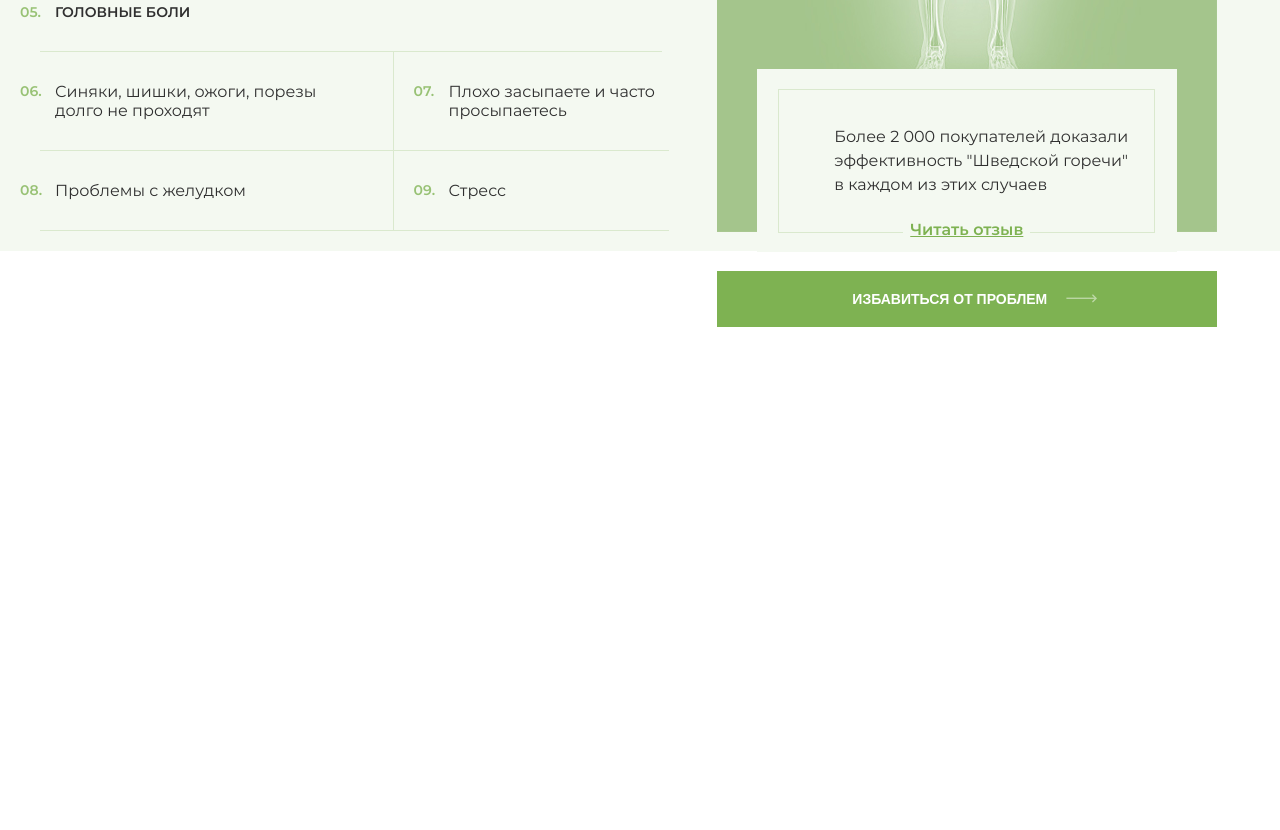
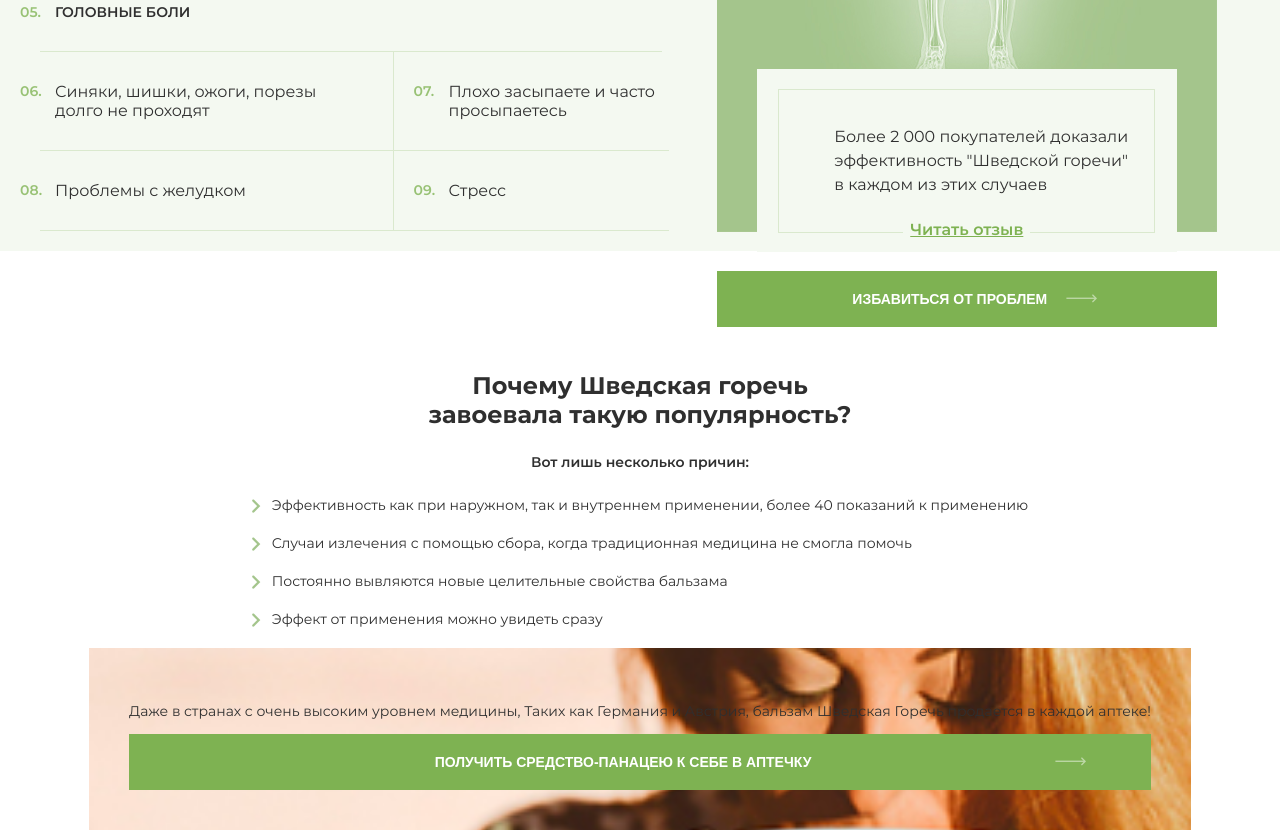
Before and after one commit to Etalona/swedish, a website: page source/index.html in a window 1280 px wide. Shown: the part 1661-2491 px from the top of the page. Before the commit the page ends 1988 px from the top, so only its background shows below. Drawn offline with nearby package versions, Linux system fonts and the light colour scheme; files that its build step writes are made by us from their sources.

Commit message:
В процессе работы над популярностью горечи

```diff
--- a/source/index.html
+++ b/source/index.html
@@ -134,6 +134,40 @@
       </div>
     </div>
   </section>
+  <section>
+    <div class="pop pop-grid main-container__content">
+      <div class="pop-grid__headline">
+        <h3 class="pop__headline">Почему Шведская горечь завоевала такую популярность?</h3>
+        <span class="pop__headline-list">Вот лишь несколько причин:</span>
+      </div>
+      <div class="pop-grid__list">
+        <ul class="pop__list">
+          <li>
+            Эффективность как при наружном, так и внутреннем
+            применении, более 40 показаний к применению
+          </li>
+          <li>
+            Случаи излечения с помощью сбора, когда
+            традиционная медицина не смогла помочь
+          </li>
+          <li>
+            Постоянно вывляются новые целительные свойства
+            бальзама</li>
+          <li>
+            Эффект от применения можно увидеть сразу
+          </li>
+        </ul>
+      </div>
+      <div class="pop__photo-text pop-grid__photo-text">
+        <div class="pop__card">
+          <p>Даже в странах с очень высоким уровнем медицины,
+          Таких как Германия и Австрия, бальзам Шведская
+          Горечь продается в каждой аптеке!</p>
+          <button class="button" type="button">Получить <span>средство-панацею</span> к себе в аптечку</button>
+        </div>
+      </div>
+    </div>
+  </section>
 </main>
 </body>
 </html>
--- /dev/null
+++ b/source/sass/blocks/pop-grid.scss
@@ -0,0 +1,13 @@
+.pop-grid {
+  display: flex;
+  flex-direction: column;
+  align-items: center;
+}
+.pop-grid__headline {
+  margin-top: 20px;
+  margin-bottom: 25px;
+  text-align: center;
+}
+.pop-grid__photo-text {
+
+}
--- /dev/null
+++ b/source/sass/blocks/pop.scss
@@ -0,0 +1,43 @@
+.pop {
+  font-size: 14px;
+}
+.pop__headline {
+  max-width: 440px;
+  font-size: 24px;
+  padding-left: 15px;
+  padding-right: 15px;
+}
+.pop__headline-list {
+  font-weight: 600;
+}
+.pop__list {
+  list-style: none;
+  margin: 0;
+  padding: 0;
+}
+.pop__list li {
+  position: relative;
+  padding-left: 30px;
+  padding-right: 10px;
+  padding-bottom: 20px;
+  &::before {
+    position: absolute;
+    content: "";
+    width: 9px;
+    height: 14px;
+    top: 3px;
+    left: 10px;
+    background-image: url("/img/arrow-small.png");
+    background-position: center;
+    background-repeat: no-repeat;
+  }
+}
+.pop__photo-text {
+  background-image: url("/img/woman-small.jpg");
+  background-position: center;
+  background-repeat: no-repeat;
+  background-size: cover;
+}
+.pop__card {
+  padding: 40px;
+}
--- a/source/sass/style.scss
+++ b/source/sass/style.scss
@@ -34,3 +34,5 @@
 @import "blocks/proof";
 @import "blocks/symptoms";
 @import "blocks/symptoms-grid";
+@import "blocks/pop";
+@import "blocks/pop-grid";
```
Also changed, not shown: source/img/arrow-small.png (added), source/img/woman-small.jpg (added).
